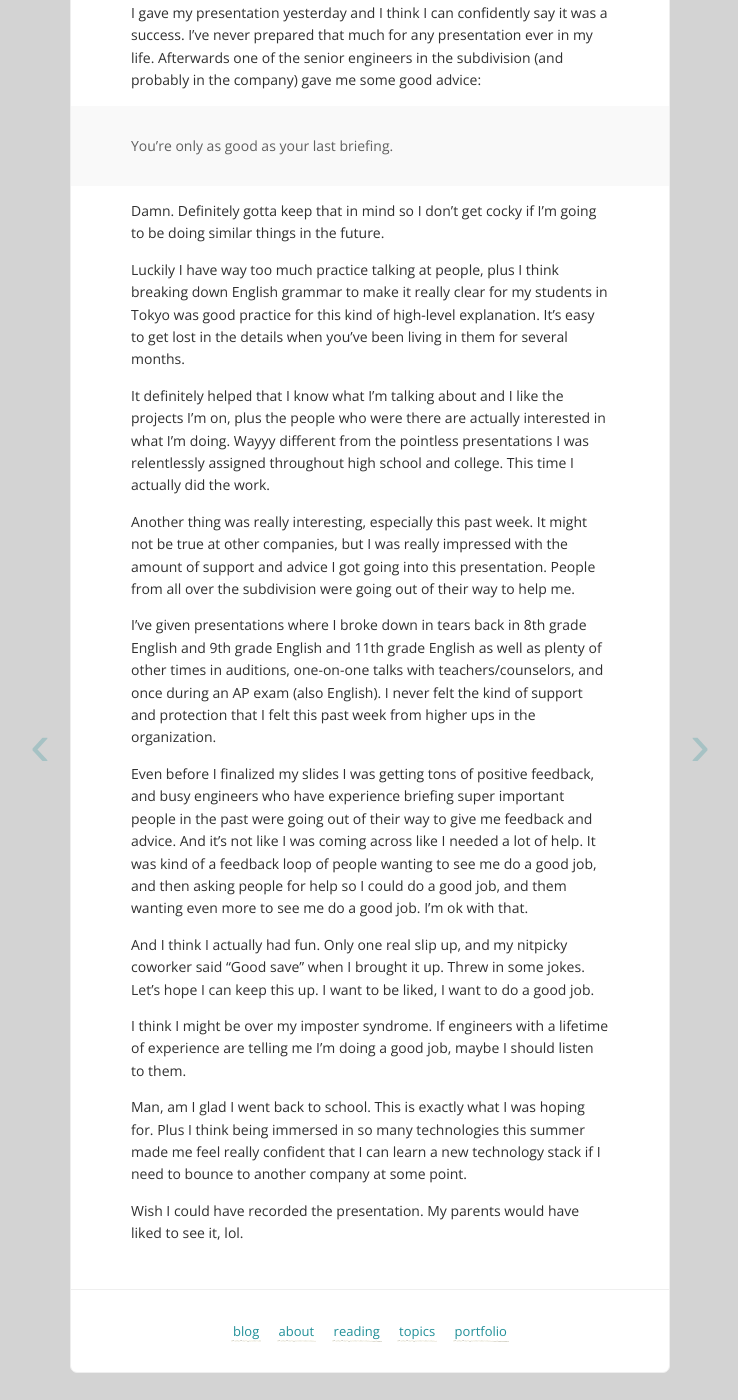
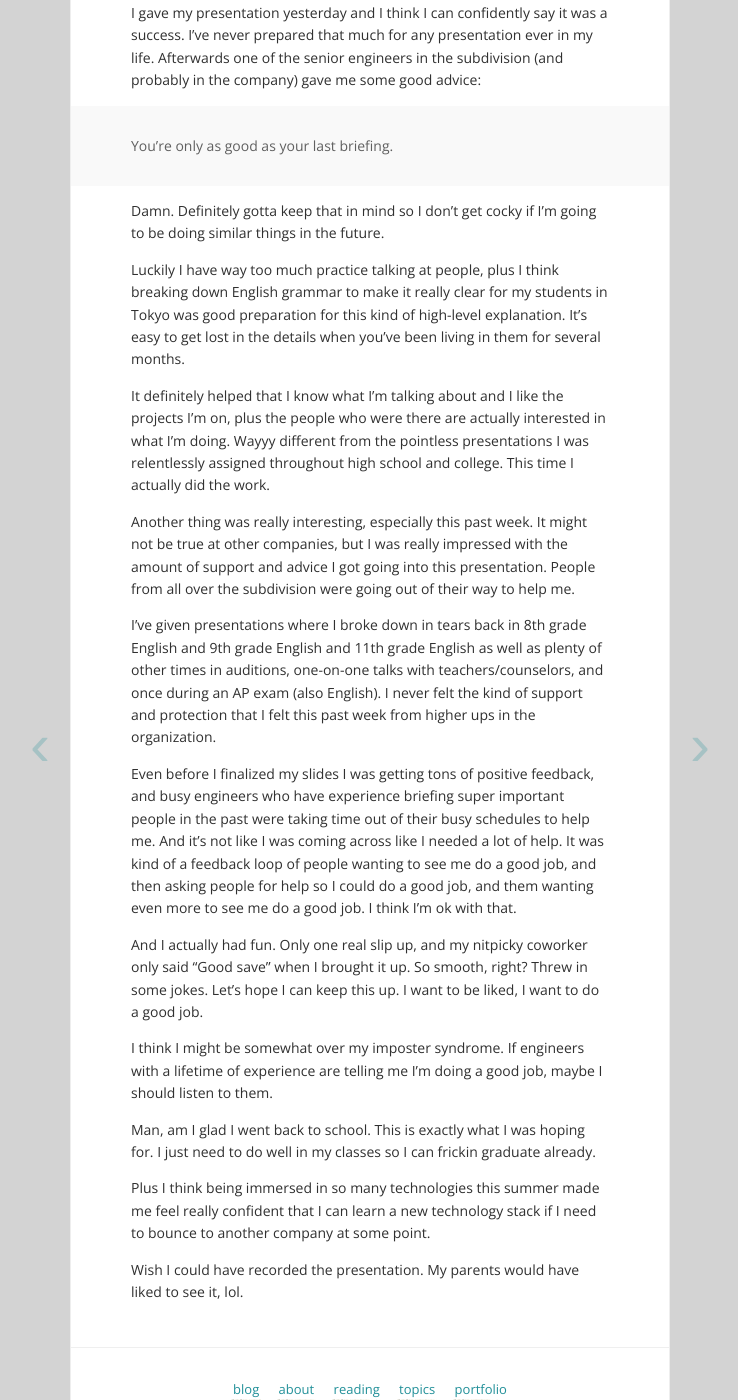
Before and after one commit to shelbyspees/speesblog, a Jekyll site: the page built from _posts/2015-08-11-outbrief.md, in a window 1280 px wide and 1400 px high, scrolled down 1995 px. Shown: the whole window, without its empty margins (270-1008 px from the left). Built offline with Jekyll 4.4.1, drawn with Linux system fonts in a browser that asks for light colours; nearby versions of some CDN libraries; comment, search, counter and statistics services are not loaded.

Commit message:
Update post

```diff
--- a/_posts/2015-08-11-outbrief.md
+++ b/_posts/2015-08-11-outbrief.md
@@ -60,7 +60,7 @@ I gave my presentation yesterday and I think I can confidently say it was a succ
 
 Damn. Definitely gotta keep that in mind so I don't get cocky if I'm going to be doing similar things in the future.
 
-Luckily I have way too much practice talking at people, plus I think breaking down English grammar to make it really clear for my students in Tokyo was good practice for this kind of high-level explanation. It's easy to get lost in the details when you've been living in them for several months.
+Luckily I have way too much practice talking at people, plus I think breaking down English grammar to make it really clear for my students in Tokyo was good preparation for this kind of high-level explanation. It's easy to get lost in the details when you've been living in them for several months.
 
 It definitely helped that I know what I'm talking about and I like the projects I'm on, plus the people who were there are actually interested in what I'm doing. Wayyy different from the pointless presentations I was relentlessly assigned throughout high school and college. This time I actually did the work.
 
@@ -68,12 +68,14 @@ Another thing was really interesting, especially this past week. It might not be
 
 I've given presentations where I broke down in tears back in 8th grade English and 9th grade English and 11th grade English as well as plenty of other times in auditions, one-on-one talks with teachers/counselors, and once during an AP exam (also English). I never felt the kind of support and protection that I felt this past week from higher ups in the organization.
 
-Even before I finalized my slides I was getting tons of positive feedback, and busy engineers who have experience briefing super important people in the past were going out of their way to give me feedback and advice. And it's not like I was coming across like I needed a lot of help. It was kind of a feedback loop of people wanting to see me do a good job, and then asking people for help so I could do a good job, and them wanting even more to see me do a good job. I'm ok with that.
+Even before I finalized my slides I was getting tons of positive feedback, and busy engineers who have experience briefing super important people in the past were taking time out of their busy schedules to help me. And it's not like I was coming across like I needed a lot of help. It was kind of a feedback loop of people wanting to see me do a good job, and then asking people for help so I could do a good job, and them wanting even more to see me do a good job. I think I'm ok with that.
 
-And I think I actually had fun. Only one real slip up, and my nitpicky coworker said "Good save" when I brought it up. Threw in some jokes. Let's hope I can keep this up. I want to be liked, I want to do a good job.
+And I actually had fun. Only one real slip up, and my nitpicky coworker only said "Good save" when I brought it up. So smooth, right? Threw in some jokes. Let's hope I can keep this up. I want to be liked, I want to do a good job.
 
-I think I might be over my imposter syndrome. If engineers with a lifetime of experience are telling me I'm doing a good job, maybe I should listen to them.
+I think I might be somewhat over my imposter syndrome. If engineers with a lifetime of experience are telling me I'm doing a good job, maybe I should listen to them.
 
-Man, am I glad I went back to school. This is exactly what I was hoping for. Plus I think being immersed in so many technologies this summer made me feel really confident that I can learn a new technology stack if I need to bounce to another company at some point.
+Man, am I glad I went back to school. This is exactly what I was hoping for. I just need to do well in my classes so I can frickin graduate already.
+
+Plus I think being immersed in so many technologies this summer made me feel really confident that I can learn a new technology stack if I need to bounce to another company at some point.
 
 Wish I could have recorded the presentation. My parents would have liked to see it, lol.
```
